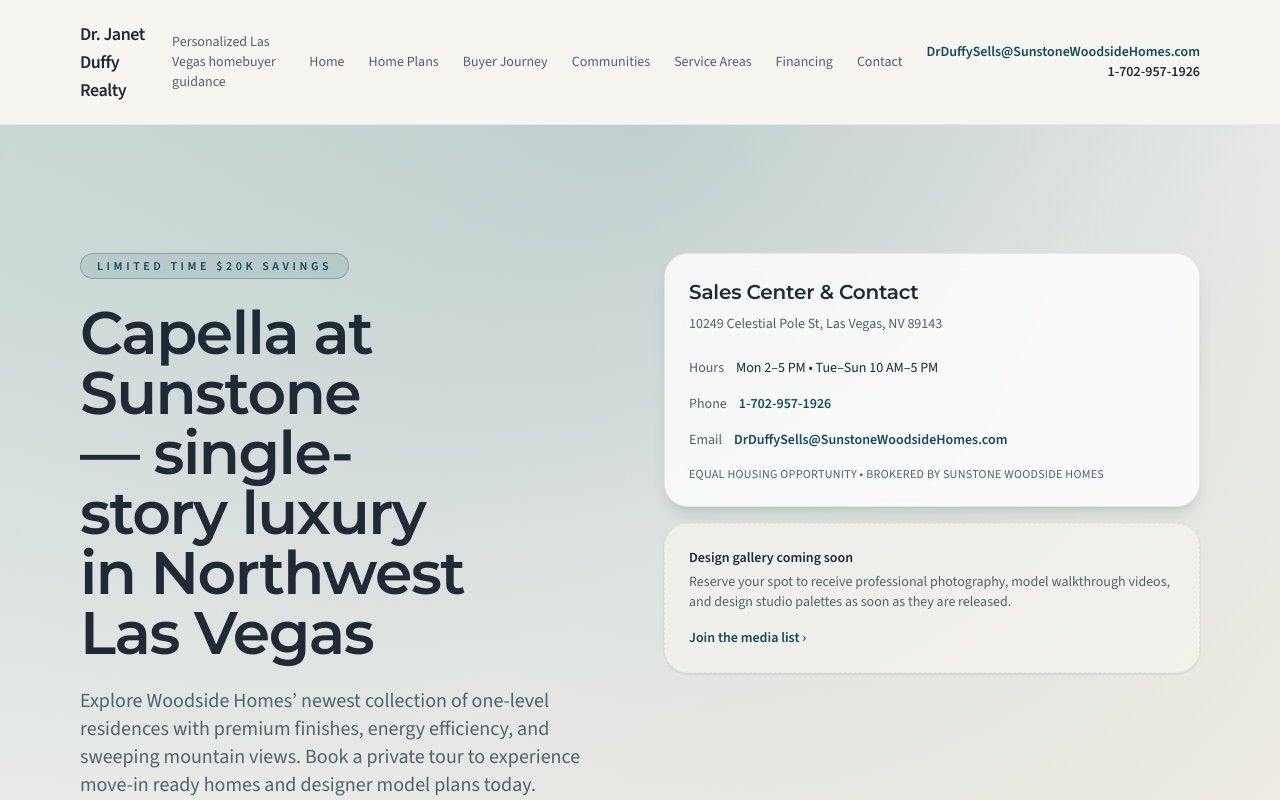
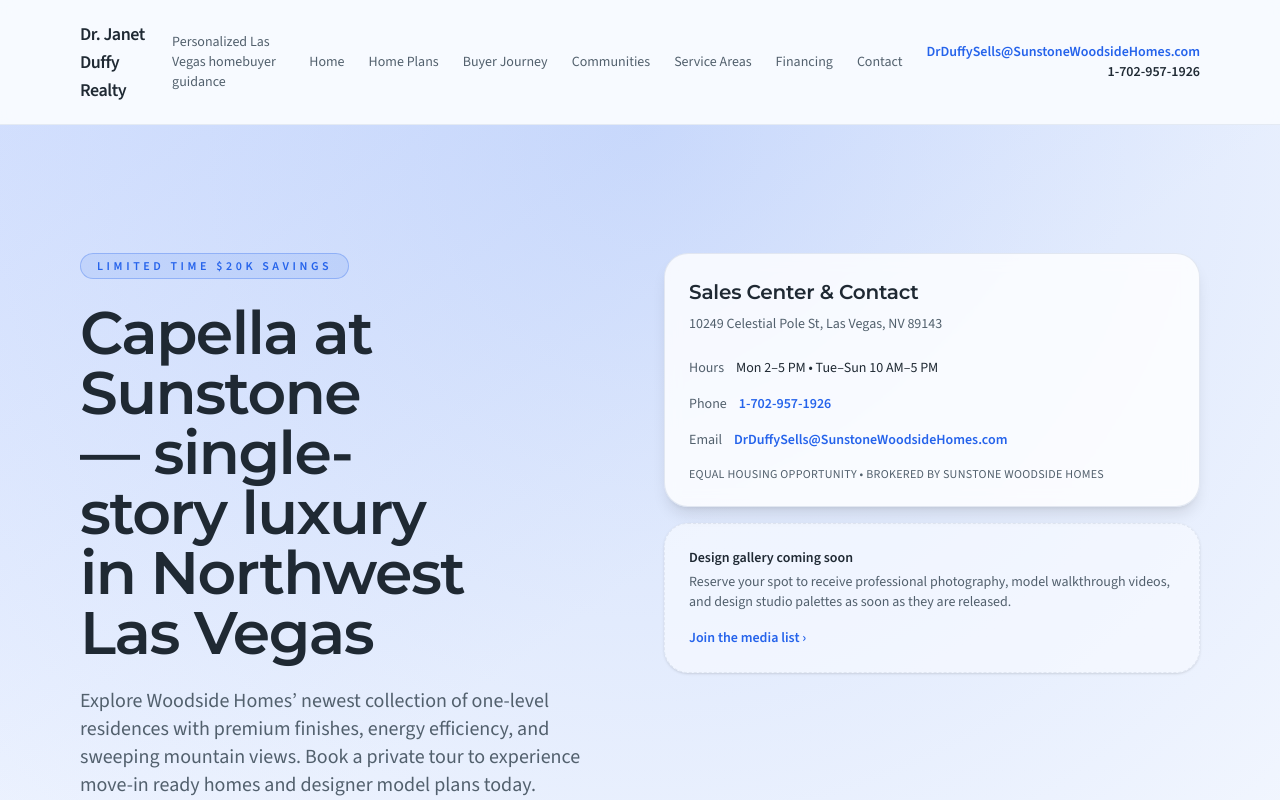
Before and after one commit to DrJanDuffy/sunstonewoodsidehomes.com, a Next.js app: page / in a window 1280 px wide. Shown: the top 800 px of the page. Built offline with nearby package versions, Linux system fonts and the light colour scheme.

Commit message:
style: refresh brand palette for new construction homes

```diff
--- a/app/globals.css
+++ b/app/globals.css
@@ -105,71 +105,71 @@
 
 :root {
   --radius: 0.625rem;
-  --background: #f7f5f0;
-  --foreground: #1f2a36;
+  --background: #f7faff;
+  --foreground: #1f2933;
   --card: #ffffff;
-  --card-foreground: #1f2a36;
+  --card-foreground: #1f2933;
   --popover: #ffffff;
-  --popover-foreground: #1f2a36;
-  --primary: #0f4c5c;
+  --popover-foreground: #1f2933;
+  --primary: #2563eb;
   --primary-foreground: #ffffff;
-  --secondary: #d9e3df;
-  --secondary-foreground: #0f4c5c;
-  --muted: #e6ebe9;
-  --muted-foreground: #51616d;
-  --accent: #c99b3b;
-  --accent-foreground: #1f2a36;
-  --destructive: #c75a4a;
-  --border: #dae1df;
-  --input: #dae1df;
-  --ring: #0f4c5c;
-  --chart-1: #0f4c5c;
-  --chart-2: #c99b3b;
-  --chart-3: #51616d;
-  --chart-4: #8bb6a1;
-  --chart-5: #f0c987;
+  --secondary: #e2e8f0;
+  --secondary-foreground: #1f2933;
+  --muted: #eef2f7;
+  --muted-foreground: #52606d;
+  --accent: #f97316;
+  --accent-foreground: #1f2933;
+  --destructive: #dc2626;
+  --border: #d7deeb;
+  --input: #d7deeb;
+  --ring: #2563eb;
+  --chart-1: #2563eb;
+  --chart-2: #f97316;
+  --chart-3: #38bdf8;
+  --chart-4: #10b981;
+  --chart-5: #facc15;
   --sidebar: #ffffff;
-  --sidebar-foreground: #1f2a36;
-  --sidebar-primary: #0f4c5c;
+  --sidebar-foreground: #1f2933;
+  --sidebar-primary: #2563eb;
   --sidebar-primary-foreground: #ffffff;
-  --sidebar-accent: #f0ebe0;
-  --sidebar-accent-foreground: #0f4c5c;
-  --sidebar-border: #dae1df;
-  --sidebar-ring: #0f4c5c;
+  --sidebar-accent: #eef2f7;
+  --sidebar-accent-foreground: #1f2933;
+  --sidebar-border: #d7deeb;
+  --sidebar-ring: #2563eb;
 }
 
 .dark {
-  --background: #0b1d26;
-  --foreground: #f3f4f8;
-  --card: #122733;
-  --card-foreground: #f3f4f8;
-  --popover: #122733;
-  --popover-foreground: #f3f4f8;
-  --primary: #8bb6a1;
-  --primary-foreground: #08131a;
-  --secondary: #1c3645;
-  --secondary-foreground: #f3f4f8;
-  --muted: #1c3645;
-  --muted-foreground: #a9b7c2;
-  --accent: #c99b3b;
-  --accent-foreground: #08131a;
-  --destructive: #e37c6a;
-  --border: #213847;
-  --input: #213847;
-  --ring: #8bb6a1;
-  --chart-1: #8bb6a1;
-  --chart-2: #c99b3b;
-  --chart-3: #f0c987;
-  --chart-4: #4f7083;
-  --chart-5: #e37c6a;
-  --sidebar: #122733;
-  --sidebar-foreground: #f3f4f8;
-  --sidebar-primary: #8bb6a1;
-  --sidebar-primary-foreground: #08131a;
-  --sidebar-accent: #1c3645;
-  --sidebar-accent-foreground: #f3f4f8;
-  --sidebar-border: #213847;
-  --sidebar-ring: #8bb6a1;
+  --background: #0b1220;
+  --foreground: #e2e8f0;
+  --card: #111b2e;
+  --card-foreground: #e2e8f0;
+  --popover: #111b2e;
+  --popover-foreground: #e2e8f0;
+  --primary: #60a5fa;
+  --primary-foreground: #081021;
+  --secondary: #1e293b;
+  --secondary-foreground: #e2e8f0;
+  --muted: #1e293b;
+  --muted-foreground: #94a3b8;
+  --accent: #fb923c;
+  --accent-foreground: #081021;
+  --destructive: #f87171;
+  --border: #1f2a3d;
+  --input: #1f2a3d;
+  --ring: #60a5fa;
+  --chart-1: #60a5fa;
+  --chart-2: #fb923c;
+  --chart-3: #38bdf8;
+  --chart-4: #34d399;
+  --chart-5: #facc15;
+  --sidebar: #111b2e;
+  --sidebar-foreground: #e2e8f0;
+  --sidebar-primary: #60a5fa;
+  --sidebar-primary-foreground: #081021;
+  --sidebar-accent: #1e293b;
+  --sidebar-accent-foreground: #e2e8f0;
+  --sidebar-border: #1f2a3d;
+  --sidebar-ring: #60a5fa;
 }
 
 @layer base {
--- a/app/page.tsx
+++ b/app/page.tsx
@@ -133,8 +133,8 @@
 export default function HomePage() {
   return (
     <div className="flex flex-col gap-24 pb-16">
-      <section className="relative isolate overflow-hidden bg-gradient-to-br from-[#d9e3df] via-background to-[#f4efe4] pt-24 pb-32 sm:pt-32 sm:pb-40">
-        <div className="absolute inset-0 -z-10 bg-[radial-gradient(circle_at_top,_rgba(15,76,92,0.18),_rgba(8,19,26,0))]" />
+      <section className="relative isolate overflow-hidden bg-gradient-to-br from-[#e0e9ff] via-background to-[#f7faff] pt-24 pb-32 sm:pt-32 sm:pb-40">
+        <div className="absolute inset-0 -z-10 bg-[radial-gradient(circle_at_top,_rgba(37,99,235,0.18),_rgba(8,17,30,0))]" />
         <div className="mx-auto flex max-w-6xl flex-col gap-12 px-4 lg:flex-row lg:items-start">
           <div className="flex-1 space-y-6 text-center lg:text-left">
             <span className="inline-flex items-center justify-center rounded-full border border-primary/30 bg-primary/10 px-4 py-1 text-xs font-semibold uppercase tracking-[0.3em] text-primary">
@@ -361,7 +361,7 @@
         </div>
       </section>
 
-      <section className="bg-gradient-to-br from-[#0f4c5c] via-[#102c38] to-[#08131a] py-20 text-primary-foreground">
+      <section className="bg-gradient-to-br from-[#1d4ed8] via-[#0f172a] to-[#0b1120] py-20 text-primary-foreground">
         <div className="mx-auto flex max-w-6xl flex-col gap-12 px-4 lg:flex-row lg:items-center">
           <div className="flex-1 space-y-4">
             <p className="text-sm font-semibold uppercase tracking-[0.3em] text-accent">
@@ -408,7 +408,7 @@
               <p className="mt-2 text-sm text-muted-foreground">{service.description}</p>
             </article>
           ))}
-        </div>
+      </div>
       </section>
 
       <section className="bg-muted/10 py-20">
```
